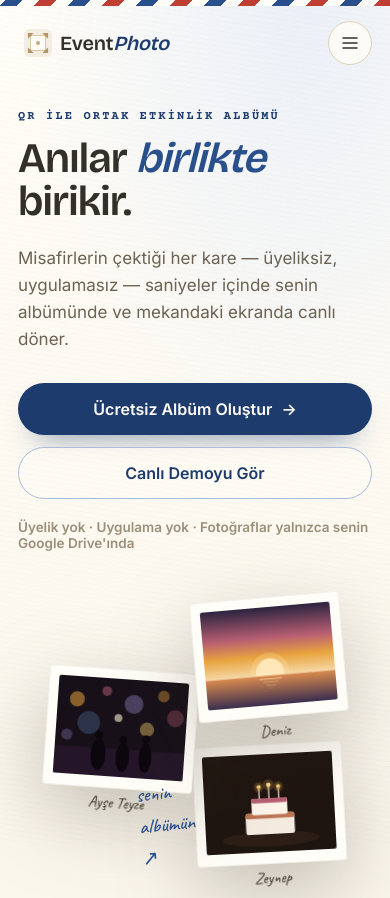
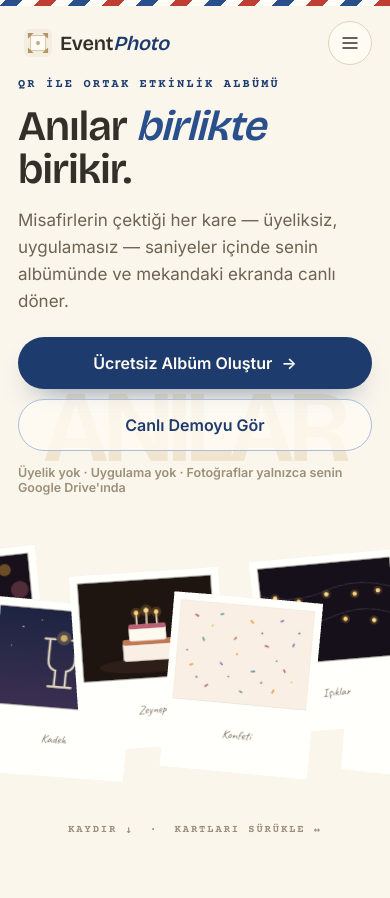
Before and after one commit to mehmetA58/WeddingPhotographer, a plain HTML site: page index.html in a window 390 px wide. Shown: the top 898 px of the page. Drawn offline with nearby package versions, Linux system fonts and the light colour scheme; animation ran at ten frames a second.

Commit message:
add scroll animation

```diff
--- a/css/landing.css
+++ b/css/landing.css
@@ -819,25 +819,27 @@ body.lp { line-height: 1.6; background: var(--cream); }
   .lp-logo b { max-width: 128px; overflow: hidden; text-overflow: ellipsis; }
 }
 
-/* Emniyet kemeri: hero3d.js yalnızca ≥768px'te yüklenir, yine de sınıf bir
-   şekilde kalırsa (ör. yükleme sonrası pencere daralması) statik hero'ya dön. */
-@media (max-width: 767px) {
-  .hero3d-on .lp-hero3d {
-    height: auto;
-    padding: clamp(104px, 15vh, 150px) 0 clamp(48px, 8vh, 80px);
-    background:
-      radial-gradient(120% 80% at 78% 0%, var(--gold-bg), transparent 60%),
-      linear-gradient(180deg, var(--surface), var(--cream));
+/* Dar ekran: sahne aynen çalışır, düzen tek sütuna iner. Metin üstte,
+   kart bandı altta; bant ekranı taşar ve kenarlardan kırpılır — dar
+   viewport'ta "sıra" hissi böyle korunur. */
+@media (max-width: 860px) {
+  .hero3d-on .lp-hero3d-grid {
+    grid-template-columns: 1fr;
+    gap: 0;
+    padding-top: calc(clamp(76px, 11vh, 120px) + env(safe-area-inset-top, 0px));
   }
-  .hero3d-on .lp-hero3d-sticky { position: static; height: auto; overflow: visible; background: none; }
-  .hero3d-on .lp-hero3d-canvas,
-  .hero3d-on .lp-hero3d-back,
-  .hero3d-on .lp-hero3d-hint { display: none; }
-  .hero3d-on .lp-hero-art { display: block; }
-  .hero3d-on .lp-hero3d-front { position: static; pointer-events: auto; }
-  .hero3d-on .lp-hero3d-copy { display: block; min-height: 0; }
-  .hero3d-on .lp-hero3d-stage { display: none; }
-  .hero3d-on .lp-hero3d-stage-0 { display: block; opacity: 1; transform: none; visibility: visible; }
+  .hero3d-on .lp-hero3d-copy .lp-lead { max-width: 34ch; }
+  .hero3d-on .lp-hero3d-back span { font-size: clamp(84px, 26vw, 200px); }
+}
+
+@media (max-width: 640px) {
+  /* Mobilde CTA'lar tam genişlik; kartlarla çakışmasın diye ikincil
+     buton ve alt not yalnızca ilk aşamada, kompakt biçimde durur. */
+  .hero3d-on .lp-hero3d-grid { padding-top: calc(72px + env(safe-area-inset-top, 0px)); }
+  .hero3d-on .lp-hero3d .lp-cta-row { gap: 10px; margin-top: 22px; }
+  .hero3d-on .lp-hero3d .lp-lead { margin-top: 16px; }
+  .hero3d-on .lp-hero3d .lp-hero-note { margin-top: 14px; font-size: 12.5px; }
+  .hero3d-on .lp-hero3d-hint { bottom: calc(14px + env(safe-area-inset-bottom, 0px)); font-size: 10.5px; }
 }
 
 /* =========================================================================
--- a/js/hero3d.js
+++ b/js/hero3d.js
@@ -125,8 +125,15 @@ function paintPolaroid(img, caption, paper, inkSoft) {
    ------------------------------------------------------------------------- */
 /* half = sıranın z=0 düzlemindeki yarı genişliği (world birimi).
    Kart grubu layout() içinde dikeyde aşağı kaydırıldığından, öne çıkan kartın
-   y değerleri bu kaydırmayı geri alarak kartı ekran ortasına taşır. */
-function buildKeyframes(count, half, lift) {
+   y değerleri bu kaydırmayı geri alarak kartı ekran ortasına taşır.
+   narrow (dikey/dar viewport): öne çıkan kart ortalanır ve biraz küçülür —
+   yanlara kaçarsa ekrandan taşar, tam ortaya gelirse metnin altına girer. */
+function buildKeyframes(count, half, lift, narrow) {
+  const heroX2 = narrow ? 0 : 0.30;
+  const heroX3 = narrow ? 0 : 0.36;
+  const heroY = narrow ? lift * 0.5 : lift;
+  const heroS2 = narrow ? 1.1 : 1.5;
+  const heroS3 = narrow ? 1.15 : 1.75;
   const frames = [];
   for (let i = 0; i < count; i++) {
     const t = count === 1 ? 0.5 : i / (count - 1);
@@ -158,23 +165,23 @@ function buildKeyframes(count, half, lift) {
       },
       /* 2 — orta kart öne çıkar, diğerleri düzgün sırada geriler */
       {
-        x: isHero ? half * 0.30 : centered * half * 2.15,
-        y: isHero ? lift : lift * 0.72,
+        x: isHero ? half * heroX2 : centered * half * 2.15,
+        y: isHero ? heroY : lift * 0.72,
         z: isHero ? 2.4 : -1.0 - away * 0.15,
         rx: 0,
         ry: isHero ? rad(-8) : rad(-centered * 16),
         rz: isHero ? 0 : rad(side * 3),
-        s: isHero ? 1.5 : 0.9
+        s: isHero ? heroS2 : 0.9
       },
-      /* 3 — koyu zemin, tek kart sağda baskın ve dönüyor */
+      /* 3 — koyu zemin, tek kart baskın ve dönüyor */
       {
-        x: isHero ? half * 0.36 : centered * half * 2.7,
-        y: isHero ? lift : lift * 0.72,
+        x: isHero ? half * heroX3 : centered * half * 2.7,
+        y: isHero ? heroY : lift * 0.72,
         z: isHero ? 3.1 : -1.4,
         rx: 0,
         ry: isHero ? rad(-18) : rad(-centered * 12),
         rz: 0,
-        s: isHero ? 1.75 : 0.85
+        s: isHero ? heroS3 : 0.85
       },
       /* 4 — sıra geri gelir, hafif yukarı süzülür */
       {
@@ -277,15 +284,18 @@ async function init() {
     /* Kart aralığı, kamera düzlemindeki görünür genişlikten türetilir */
     const visibleH = 2 * Math.tan(rad(camera.fov) / 2) * camera.position.z;
     const visibleW = visibleH * camera.aspect;
-    /* CARD_W kadar pay bırakılır ki kenardaki kartlar kırpılmasın */
+    /* CARD_W kadar pay bırakılır ki geniş ekranda kenardaki kartlar
+       kırpılmasın; dar ekranda alt sınır devreye girer ve bant taşar. */
     const perCard = clamp((visibleW - CARD_W) / (PHOTOS.length - 1), 0.72, 1.3);
     const half = (perCard * (PHOTOS.length - 1)) / 2;
 
     /* Sıra alt yarıya iner; metin bloğu üstte kalır, yalnızca başlığın
-       alt satırı kartların arkasından geçer (videodaki bindirme). */
-    const drop = visibleH * 0.22;
+       alt satırı kartların arkasından geçer (videodaki bindirme).
+       Dikey ekranda metin daha çok yer kapladığından bant biraz daha iner. */
+    const narrow = camera.aspect < 1.15;
+    const drop = visibleH * (narrow ? 0.29 : 0.22);
     group.position.y = -drop;
-    keyframes = buildKeyframes(PHOTOS.length, half, drop);
+    keyframes = buildKeyframes(PHOTOS.length, half, drop, narrow);
   }
   layout();
 
--- a/js/landing.js
+++ b/js/landing.js
@@ -5,7 +5,7 @@
    - Konsept şeridi: data-event ile sayfanın kendisi palete boyanır
    - TV mockup'ına canlı demo iframe'inin tembel yüklenmesi
    - Footer videosu ekran dışındayken durur
-   - hero3d.js'in koşullu yüklenmesi (WebGL + ≥768px + hareket azaltma yok)
+   - hero3d.js'in koşullu yüklenmesi (WebGL + yeterli bellek + hareket azaltma yok)
    prefers-reduced-motion: 3D hero kurulmaz, reveal anında görünür.
    ========================================================================= */
 
@@ -123,10 +123,11 @@
       return !!(c.getContext('webgl2') || c.getContext('webgl'));
     } catch (e) { return false; }
   }
-  var wide = true;
-  try { wide = window.matchMedia('(min-width: 768px)').matches; } catch (e) {}
+  /* Sahne mobilde de çalışır; yalnızca belleği çok kısıtlı cihazlarda
+     (≤1GB) statik hero'da kalınır. */
+  var roomy = !(navigator.deviceMemory && navigator.deviceMemory <= 1);
 
-  if (!reduce && wide && 'IntersectionObserver' in window && hasWebGL()) {
+  if (!reduce && roomy && 'IntersectionObserver' in window && hasWebGL()) {
     var mod = document.createElement('script');
     mod.type = 'module';
     mod.src = 'js/hero3d.js';
```
Also changed, not shown: AGENTS.md (+5 -2 lines), tests/landingtest.js (+8 -1 lines).
